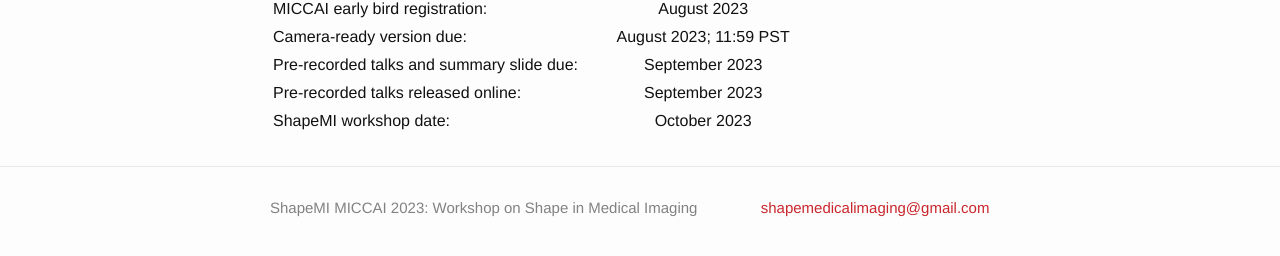
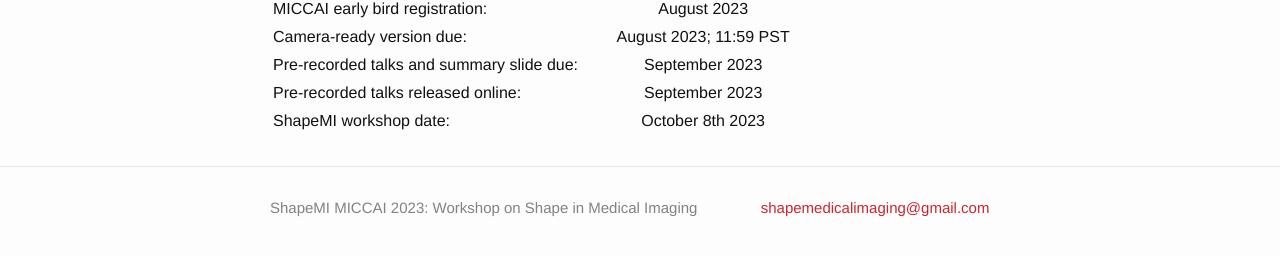
Before and after one commit to shapemi/shapemi.github.io, a Jekyll site: the page built from dates/index.md, in a window 1280 px wide. Shown: the part 285-541 px from the top of the page. Built offline with Jekyll 4.4.1, drawn with Linux system fonts in a browser that asks for light colours.

Commit message:
Update index.md

```diff
--- a/dates/index.md
+++ b/dates/index.md
@@ -14,4 +14,4 @@ order: 5
 | Camera-ready version due: | August 2023; 11:59 PST |
 | Pre-recorded talks and summary slide due: | September 2023 |
 | Pre-recorded talks released online: | September 2023 |
-| ShapeMI workshop date: | October 2023  |
+| ShapeMI workshop date: | October  8th 2023  |
```
